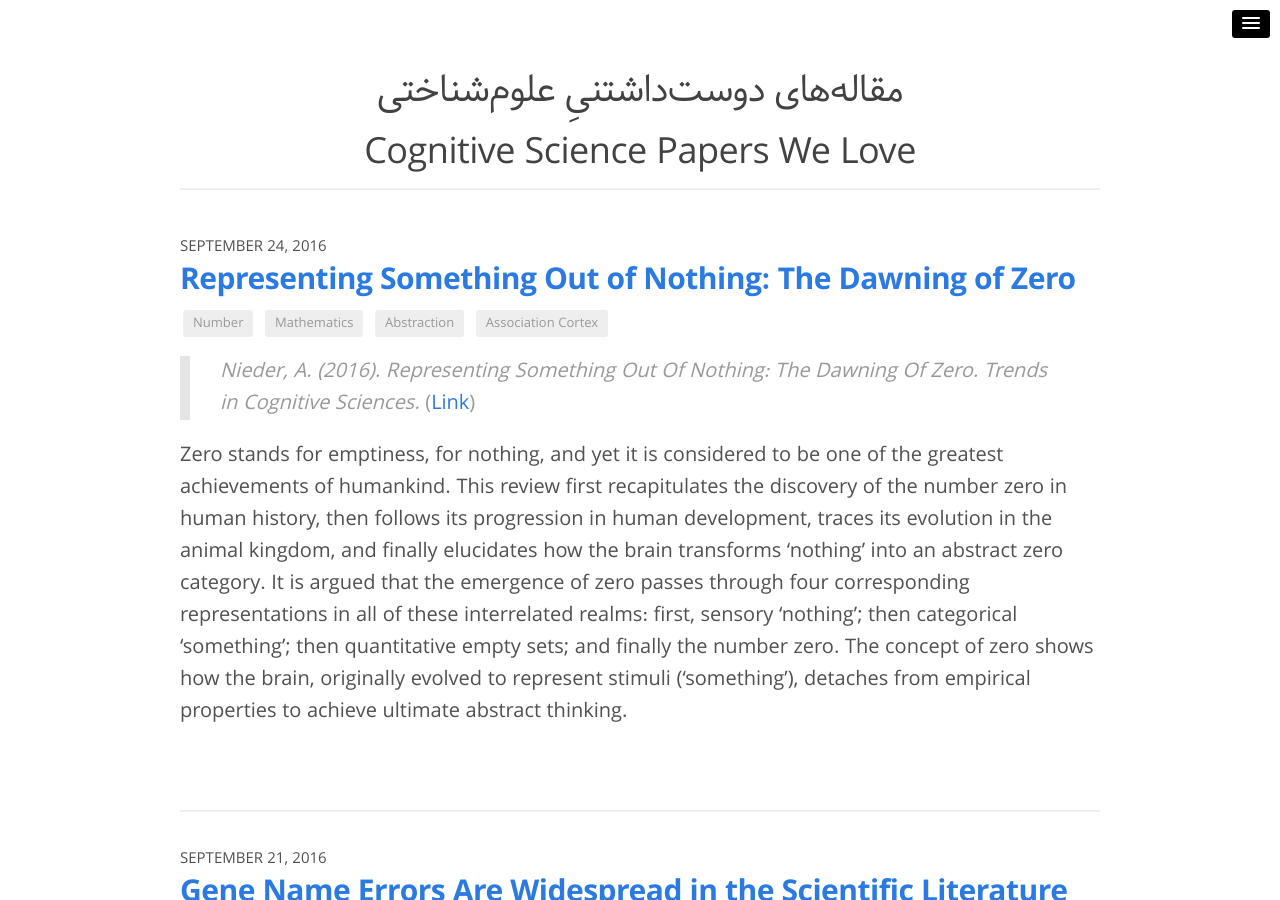
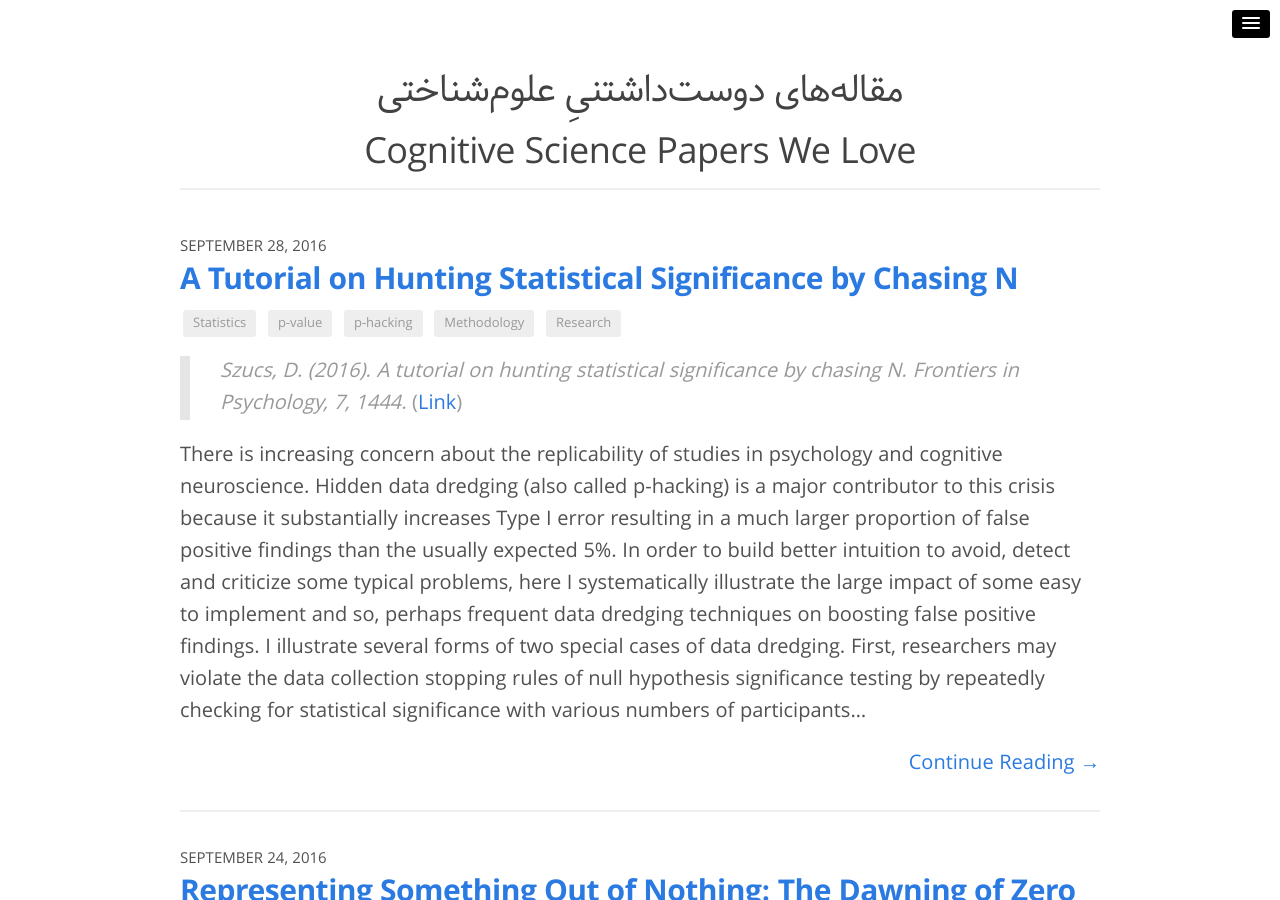
Before and after one commit to morteza/cog.onto.ir, a Jekyll site: the page built from index.html, in a window 1280 px wide and 900 px high. Built offline with Jekyll 4.4.1, drawn with Linux system fonts in a browser that asks for light colours; nearby versions of some CDN libraries; the list of posts is cut into pages by our own code.

Commit message:
Add a new article (Szucs, 2016) on how to p-hack some data!

```diff
--- /dev/null
+++ b/_posts/2016-09-28-szucs_2016.md
@@ -0,0 +1,26 @@
+---
+title_fa:
+title: "A Tutorial on Hunting Statistical Significance by Chasing N"
+layout: post_en
+date: '2016-09-28'
+date_fa:
+comments: true
+categories: article
+link: http://journal.frontiersin.org/article/10.3389/fpsyg.2016.01444/full
+doi: 10.3389/fpsyg.2016.01444
+tags:
+- Statistics
+- p-value
+- p-hacking
+- Methodology
+- Research
+---
+
+> *Szucs, D. (2016). A tutorial on hunting statistical significance by chasing N. Frontiers in Psychology, 7, 1444.* ([Link](http://journal.frontiersin.org/article/10.3389/fpsyg.2016.01444/full))
+
+
+There is increasing concern about the replicability of studies in psychology and cognitive neuroscience. Hidden data dredging (also called p-hacking) is a major contributor to this crisis because it substantially increases Type I error resulting in a much larger proportion of false positive findings than the usually expected 5%. In order to build better intuition to avoid, detect and criticize some typical problems, here I systematically illustrate the large impact of some easy to implement and so, perhaps frequent data dredging techniques on boosting false positive findings. I illustrate several forms of two special cases of data dredging. First, researchers may violate the data collection stopping rules of null hypothesis significance testing by repeatedly checking for statistical significance with various numbers of participants...
+
+<!--more-->
+
+Second, researchers may group participants post hoc along potential but unplanned independent grouping variables. The first approach ‘hacks’ the number of participants in studies, the second approach ‘hacks’ the number of variables in the analysis. I demonstrate the high amount of false positive findings generated by these techniques with data from true null distributions. I also illustrate that it is extremely easy to introduce strong bias into data by very mild selection and re-testing. Similar, usually undocumented data dredging steps can easily lead to having 20–50%, or more false positives.
```
Also changed, not shown: _posts/2016-09-24-nieder_2016.md (+1 -1 lines).
